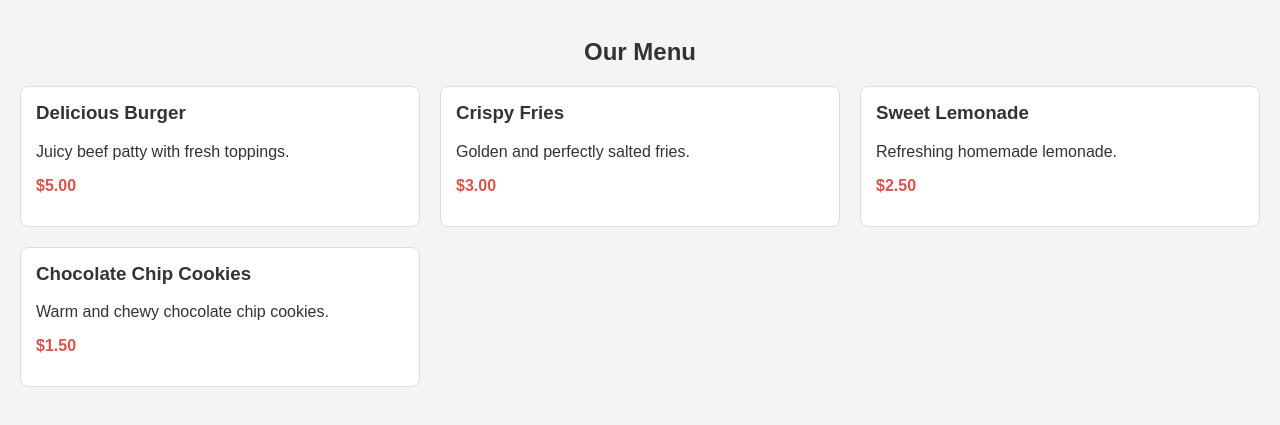
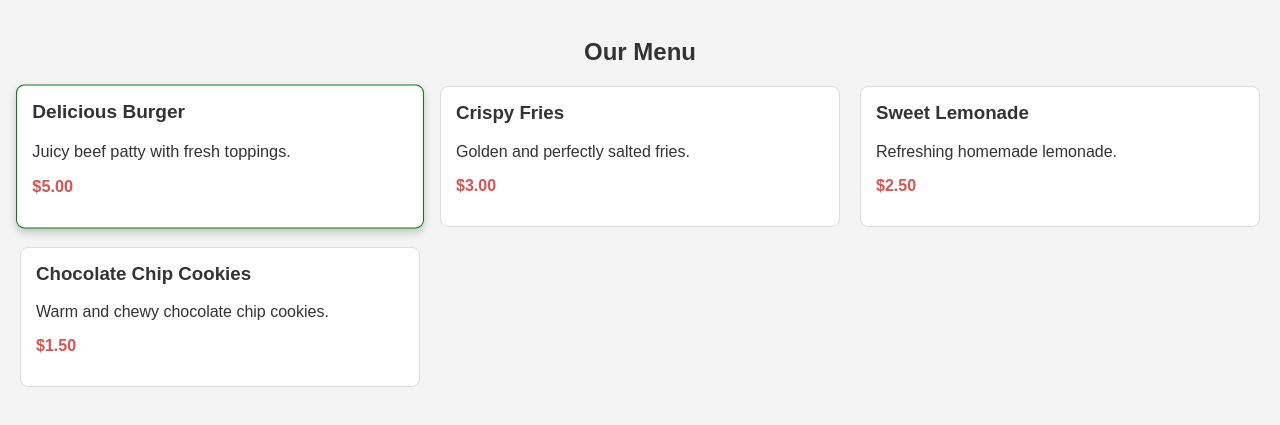
Before and after one commit to Timothy0508/stand_113_web, a plain HTML site: page index.html in a window 1280 px wide. In both pictures the pointer is over the element 220 px from the left and 920 px from the top of the page. Shown: the part 764-1189 px from the top of the page. Drawn offline with Linux system fonts and the light colour scheme.

Commit message:
feat: add hover effects to food items for enhanced interactivity

```diff
--- a/styles/style.css
+++ b/styles/style.css
@@ -137,6 +137,14 @@ header div img {
     padding: 15px;
     border-radius: 8px;
     text-align: left;
+    transition-duration: 0.4s;
+}
+
+.food-item:hover {
+    box-shadow: 0 4px 8px rgba(0, 0, 0, 0.2);
+    transition: transform 0.2s;
+    transform: scale(1.02);
+    border-color: rgb(6, 125, 24);
 }
 
 .food-item h3 {
```
